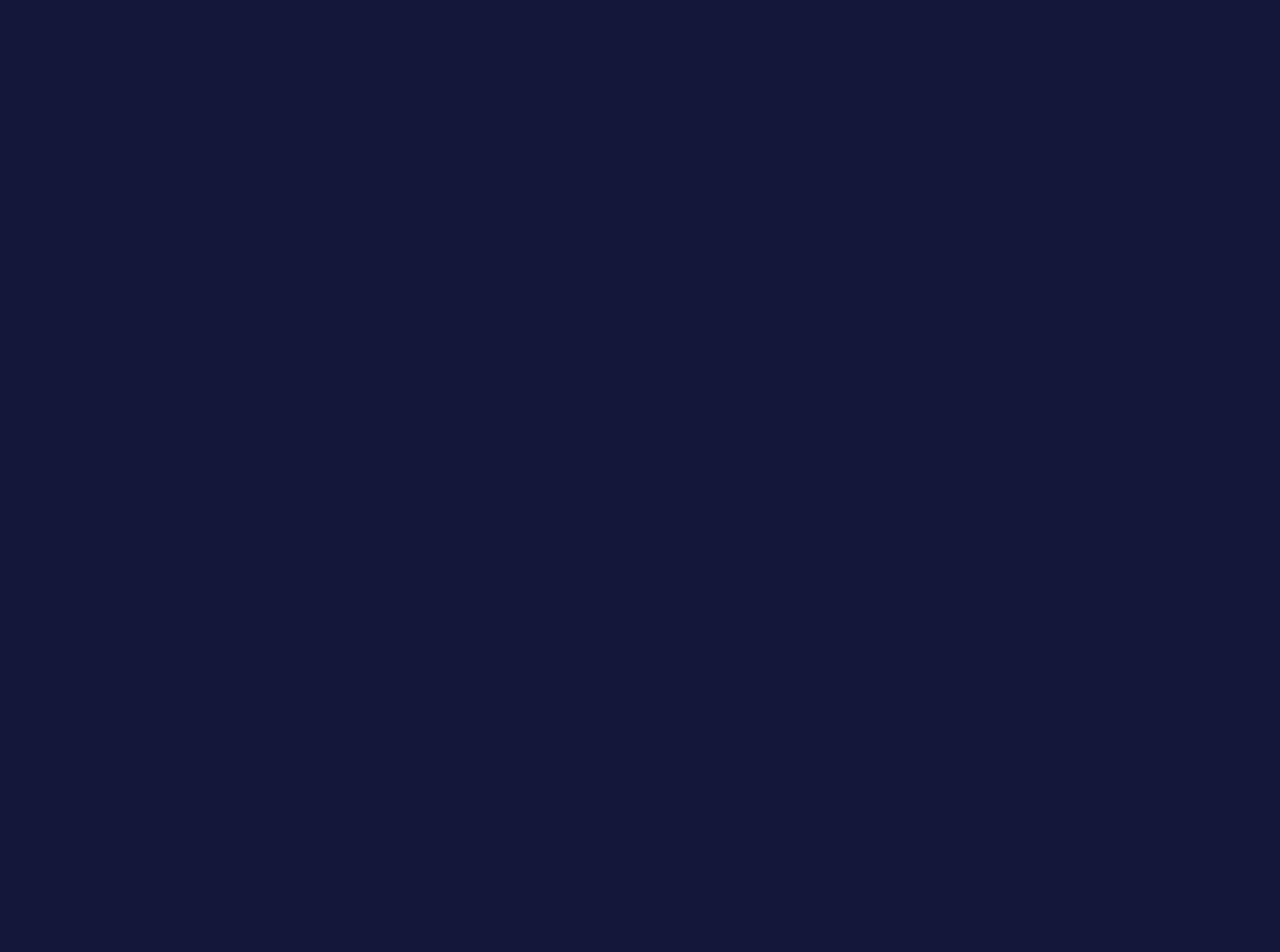
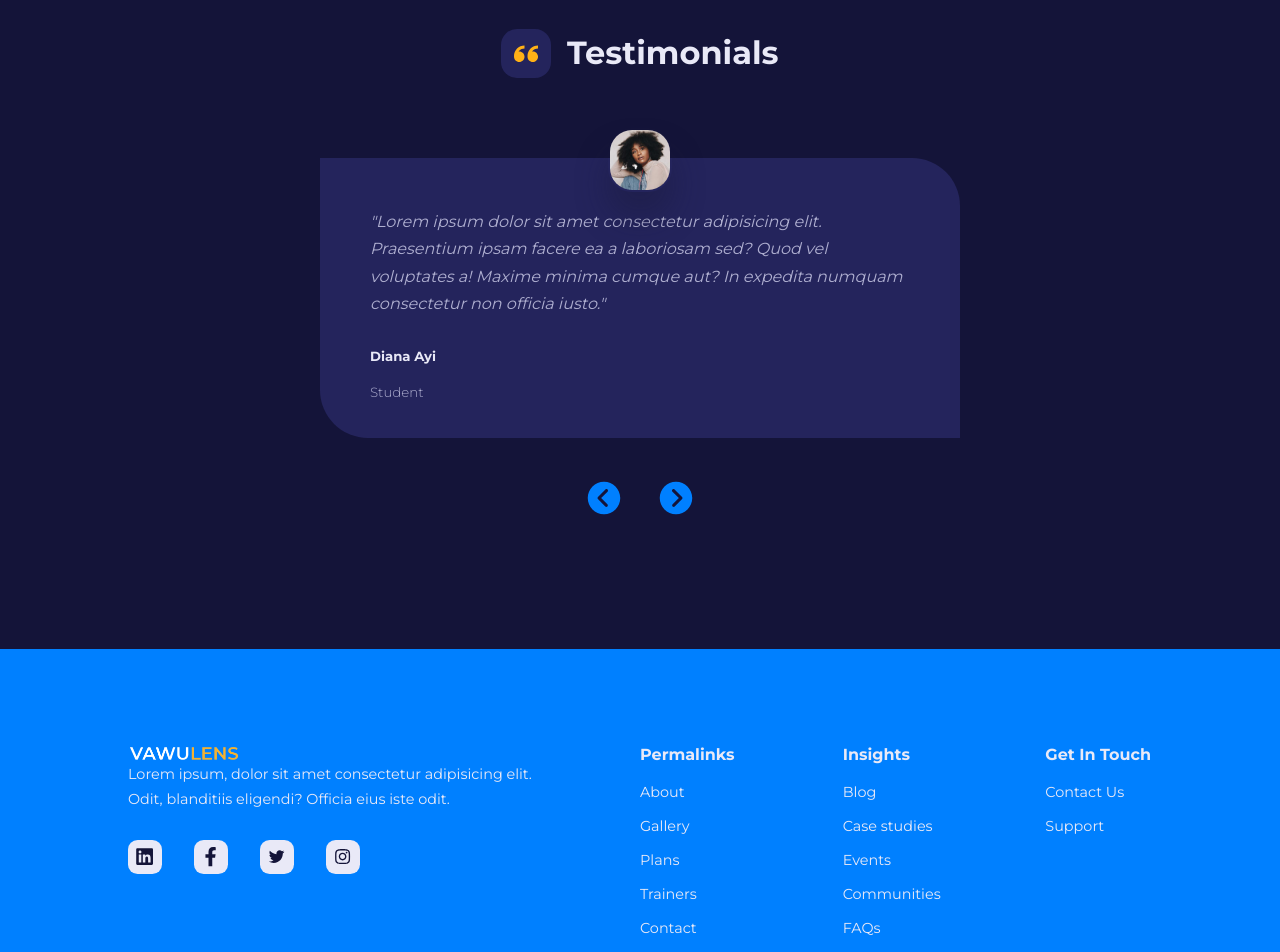
Before and after one commit to ManhPV0211/react-fitness-website, a React (Create React App) app: page / in a window 1280 px wide. Shown: the part 2860-3812 px from the top of the page. Before the commit the page ends 2809 px from the top, so only its background shows below. Built offline with nearby package versions, Linux system fonts and the light colour scheme.

Commit message:
2023.01.14

```diff
--- /dev/null
+++ b/src/components/Footer.jsx
@@ -0,0 +1,80 @@
+import { Link } from "react-router-dom";
+
+import { FaLinkedin, FaFacebookF } from "react-icons/fa";
+import { AiOutlineTwitter, AiOutlineInstagram } from "react-icons/ai";
+
+import LOGO from "../images/logo.png";
+
+function Footer() {
+    return (
+        <footer>
+            <div className="container footer__container">
+                <article>
+                    <Link className="logo" to="/"><img src={LOGO} alt="" /></Link>
+                    <p>Lorem ipsum, dolor sit amet consectetur adipisicing elit. Odit, blanditiis eligendi? Officia eius iste odit.</p>
+
+                    <ul className="footer__socials">
+                        <li>
+                            <a href="http://linkedin.com" target="_blank"><FaLinkedin /></a>
+                        </li>
+                        <li>
+                            <a href="http://facebook.com" target="_blank"><FaFacebookF /></a>
+                        </li>
+                        <li>
+                            <a href="http://twitter.com" target="_blank"><AiOutlineTwitter /></a>
+                        </li>
+                        <li>
+                            <a href="http://instagram.com" target="_blank"><AiOutlineInstagram /></a>
+                        </li>
+                    </ul>
+                </article>
+
+                <article>
+                    <h4>Permalinks</h4>
+                    <ul>
+                        <li>
+                            <Link to="/about">About</Link>
+                        </li>
+                        <li>
+                            <Link to="/gallery">Gallery</Link>
+                        </li>
+                        <li>
+                            <Link to="/plans">Plans</Link>
+                        </li>
+                        <li>
+                            <Link to="/trainers">Trainers</Link>
+                        </li>
+                        <li>
+                            <Link to="/contact">Contact</Link>
+                        </li>
+                    </ul>
+                </article>
+
+                <article>
+                    <h4>Insights</h4>
+                    <ul>
+                        <li><Link to="/s">Blog</Link></li>
+                        <li><Link to="/s">Case studies</Link></li>
+                        <li><Link to="/s">Events</Link></li>
+                        <li><Link to="/s">Communities</Link></li>
+                        <li><Link to="/s">FAQs</Link></li>
+                    </ul>
+                </article>
+
+                <article>
+                    <h4>Get In Touch</h4>
+                    <ul>
+                        <li><Link to="/contact">Contact Us</Link></li>
+                        <li><Link to="/s">Support</Link></li>
+                    </ul>
+                </article>
+            </div>
+
+            <div className="footer__copyright">
+                <small>2023 ManhPV &copy; All Rights Reserved</small>
+            </div>
+        </footer>
+    )
+}
+
+export default Footer;
--- a/src/components/Navbar.css
+++ b/src/components/Navbar.css
@@ -24,6 +24,7 @@ nav {
 
 .logo {
     width: 7rem;
+    display: block;
 }
 
 .nav__links {
--- a/src/components/Testimonials.jsx
+++ b/src/components/Testimonials.jsx
@@ -1,3 +1,58 @@
+import { useState } from "react";
+
+import {ImQuotesLeft} from "react-icons/im";
+import {IoIosArrowDropleftCircle, IoIosArrowDroprightCircle} from "react-icons/io";
+
+import SectionHead from "./SectionHead";
+import Card from "../UI/Card";
+
+import { testimonials } from "../data";
+
 function Testimonials() {
+    const [index, setIndex] = useState(0);
+    const {name, quote, job, avatar} = testimonials[index];
 
+    const prevTestimonialHandle = () => {
+        setIndex(prev => prev - 1);
+        if(index <= 0) setIndex(testimonials.length - 1);
+    };
+    const nextTestimonialHandle = () => {
+        setIndex(prev => prev + 1);
+        if(index >= testimonials.length-1) setIndex(0);
+    };
+
+    return (
+        <section className="testimonials">
+            <div className="container testimonials__container">
+                <SectionHead className="testimonials__head" icon={<ImQuotesLeft />} title="Testimonials"/>
+
+                <Card className="testimonial">
+                    <div className="testimonial__avatar">
+                        <img src={avatar} alt="" />
+                    </div>
+                    <p className="testimonial__quote">"{quote}"</p>
+                    <h5>{name}</h5>
+                    <small>{job}</small>
+                </Card>
+
+                <div className="testimonials__btn-container">
+                    <button
+                        className="testimonials__btn"
+                        onClick={prevTestimonialHandle}
+                    >
+                        <IoIosArrowDropleftCircle />
+                    </button>
+
+                    <button
+                        className="testimonials__btn"
+                        onClick={nextTestimonialHandle}
+                    >
+                        <IoIosArrowDroprightCircle />
+                    </button>
+                </div>
+            </div>
+        </section>
+    )
 }
+
+export default Testimonials;
--- a/src/pages/Home/Home.css
+++ b/src/pages/Home/Home.css
@@ -172,3 +172,119 @@
 }
 
 /* TESTIMONIALS */
+.testimonials {
+    width: 50rem;
+    margin-inline: auto;
+}
+
+.testimonials__head {
+    justify-content: center;
+}
+
+.card.testimonial {
+    position: relative;
+    text-align: left;
+    margin-top: 5rem;
+}
+
+.testimonial__avatar {
+    width: 4rem;
+    height: 4rem;
+    border-radius: 1.5rem;
+    overflow: hidden;
+    border: 2px solid transparent;
+    position: absolute;
+    top: -2rem;
+    left: 50%;
+    transform: translateX(-50%);
+    box-shadow: 0 1.5rem 2rem rgba(26, 26, 54, 0.4);
+    transition: var(--transition);
+}
+
+.testimonial:hover .testimonial__avatar {
+    border-radius: 50%;
+    border-color: var(--gray-color-400);
+}
+
+.testimonial__quote {
+    font-style: italic;
+    margin: 1rem 0 2rem;
+}
+
+.testimonials__btn-container {
+    width: fit-content;
+    margin: 2.5rem auto 0;
+    display: flex;
+    gap: 2rem;
+    align-items: center;
+}
+
+.testimonials__btn {
+    background: transparent;
+    cursor: pointer;
+}
+
+.testimonials__btn svg {
+    fill: var(--primary-color);
+    font-size: 2.5rem;
+}
+
+/* FOOTER */
+footer {
+    background: var(--primary-color);
+    margin-top: 8rem;
+    padding-top: 6rem;
+    font-size: 0.9rem;
+    color: var(--gray-color-100);
+}
+
+.footer__container {
+    display: grid;
+    grid-template-columns: 26rem repeat(3, 1fr);
+    gap: 6rem;
+}
+
+.footer__container article h4 {
+    font-size: 1rem;
+}
+
+.footer__container article ul {
+    margin-top: 0.7rem;
+}
+
+.footer__container article ul li {
+    padding: 0.3rem 0;
+}
+
+.footer__container .footer__socials {
+    display: flex;
+    gap: 2rem;
+    margin-top: 1.5rem;
+}
+
+.footer__container .footer__socials a {
+    padding: 0.4rem;
+    border: 1px solid transparent;
+    border-radius: 0.6rem;
+    display: flex;
+    align-items: center;
+    transition: var(--transition);
+    background: var(--gray-color-100);
+}
+
+.footer__container .footer__socials a svg {
+    color: var(--gray-color-600);
+    font-size: 1.2rem;
+}
+
+.footer__container .footer__socials a:hover {
+    border-color: var(--gray-color-100);
+    border-radius: 50%;
+}
+
+.footer__copyright {
+    text-align: center;
+    padding: 1.5rem 0;
+    border-top: 2px solid var(--primary-variant-color);
+    margin-top: 6rem;
+}
--- a/src/pages/Home/Home.jsx
+++ b/src/pages/Home/Home.jsx
@@ -1,6 +1,8 @@
 import FAQs from "../../components/FAQs";
+import Footer from "../../components/Footer";
 import MainHeader from "../../components/MainHeader";
 import Programs from "../../components/Programs";
+import Testimonials from "../../components/Testimonials";
 import Value from "../../components/Value";
 
 import "./Home.css";
@@ -12,6 +14,8 @@ function Home() {
         <Programs />
         <Value />
         <FAQs />
+        <Testimonials />
+        <Footer />
         </>
     )
 };
```
